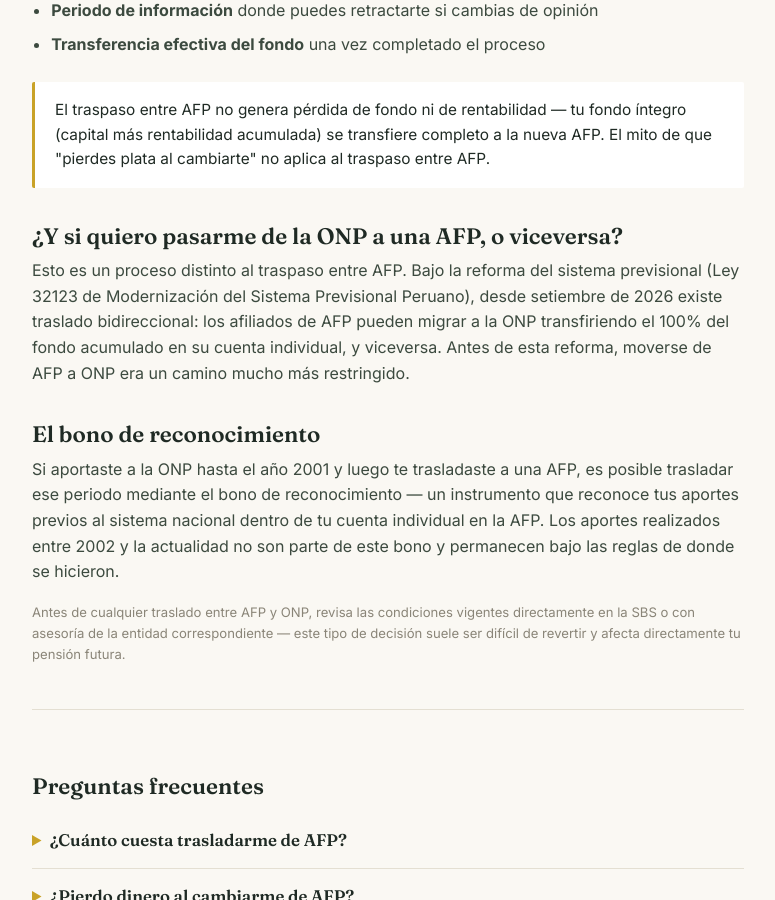
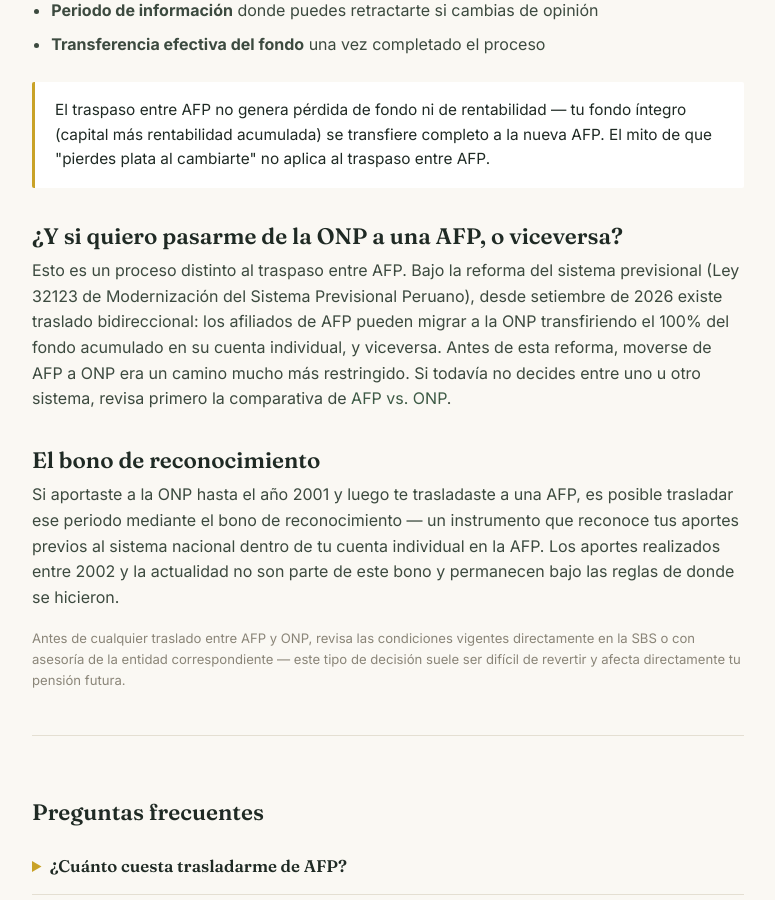
Before and after one commit to cguillenh22/modoahorro, a Jekyll site: the page built from _articulos/traspaso-afp-paso-a-paso.html, in a window 1280 px wide and 900 px high, scrolled down 1030 px. Shown: the whole window, without its empty margins (252-1027 px from the left). Built offline with Jekyll 4.4.1, drawn with Linux system fonts in a browser that asks for light colours.

Commit message:
Update traspaso-afp-paso-a-paso.html

```diff
--- a/_articulos/traspaso-afp-paso-a-paso.html
+++ b/_articulos/traspaso-afp-paso-a-paso.html
@@ -25,7 +25,7 @@
     </div>
 
     <h2>¿Y si quiero pasarme de la ONP a una AFP, o viceversa?</h2>
-    <p>Esto es un proceso distinto al traspaso entre AFP. Bajo la reforma del sistema previsional (Ley 32123 de Modernización del Sistema Previsional Peruano), desde setiembre de 2026 existe traslado bidireccional: los afiliados de AFP pueden migrar a la ONP transfiriendo el 100% del fondo acumulado en su cuenta individual, y viceversa. Antes de esta reforma, moverse de AFP a ONP era un camino mucho más restringido.</p>
+    <p>Esto es un proceso distinto al traspaso entre AFP. Bajo la reforma del sistema previsional (Ley 32123 de Modernización del Sistema Previsional Peruano), desde setiembre de 2026 existe traslado bidireccional: los afiliados de AFP pueden migrar a la ONP transfiriendo el 100% del fondo acumulado en su cuenta individual, y viceversa. Antes de esta reforma, moverse de AFP a ONP era un camino mucho más restringido. Si todavía no decides entre uno u otro sistema, revisa primero la comparativa de <a href="../articulos/afp-vs-onp.html">AFP vs. ONP</a>.</p>
 
     <h2>El bono de reconocimiento</h2>
     <p>Si aportaste a la ONP hasta el año 2001 y luego te trasladaste a una AFP, es posible trasladar ese periodo mediante el bono de reconocimiento — un instrumento que reconoce tus aportes previos al sistema nacional dentro de tu cuenta individual en la AFP. Los aportes realizados entre 2002 y la actualidad no son parte de este bono y permanecen bajo las reglas de donde se hicieron.</p>
```
